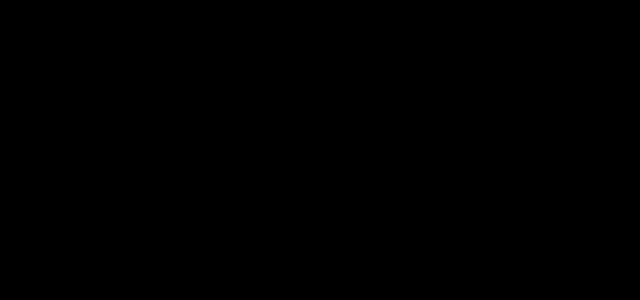
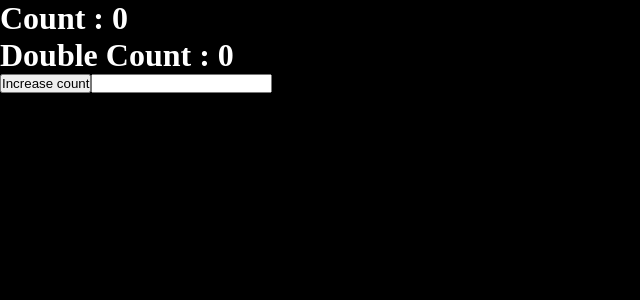
Before and after one commit to anurag9601/machine-coding-prep, a React (Vite) app: page /usememo in a window 1280 px wide. Before the commit this address had no page. Shown: the top 300 px of the page, without its empty margins (0-640 px from the left). Built offline with nearby package versions, Linux system fonts and the light colour scheme.

Commit message:
create usememo custom hook

```diff
--- a/src/App.tsx
+++ b/src/App.tsx
@@ -8,6 +8,7 @@ import NestedComment from "./NestedComments/NestedComment";
 import TrafficLight from "./TrafficLight/TrafficLight";
 import ScrollProgress from "./ScrollProgress/ScrollProgress";
 import DragDrop from "./DragDrop/DragDrop";
+import UseMemo from "./UseMemo/UseMemo";
 
 function App() {
   return (
@@ -24,6 +25,7 @@ function App() {
         <Route path="/traffic-light" element={<TrafficLight />} />
         <Route path="/scroll-progress" element={<ScrollProgress />} />
         <Route path="/drag-drop" element={<DragDrop />} />
+        <Route path="/usememo" element={<UseMemo />} />
       </Routes>
     </div>
   );
--- /dev/null
+++ b/src/UseMemo/UseMemo.tsx
@@ -0,0 +1,40 @@
+import React from "react";
+import useMemoCustomHook from "../hooks/UseMemoCustomHook";
+
+function doubleCountFunction(num: number) {
+  console.log("Expensive call is happening...");
+  for (let i = 0; i < 100000; i++) {}
+  return num * 2;
+}
+
+const UseMemo = () => {
+  const [input, setInput] = React.useState<string>("");
+  const [count, setCount] = React.useState<number>(0);
+
+  const doubleCount: number = useMemoCustomHook(
+    () => doubleCountFunction(count),
+    [count]
+  );
+
+  return (
+    <div style={{ color: "#fff" }}>
+      <h1>Count : {count}</h1>
+      <h1>Double Count : {doubleCount}</h1>
+
+      <div>
+        <button onClick={() => setCount((prev) => prev + 1)}>
+          Increase count
+        </button>
+        <input
+          type="text"
+          onChange={(e: React.ChangeEvent<HTMLInputElement>) =>
+            setInput(e.target.value)
+          }
+          value={input}
+        />
+      </div>
+    </div>
+  );
+};
+
+export default UseMemo;
--- /dev/null
+++ b/src/hooks/UseMemoCustomHook.tsx
@@ -0,0 +1,38 @@
+import { useRef } from "react";
+
+const useMemoCustomHook = (cd: Function, dependency: any[]) => {
+  const ref = useRef<any>({
+    storedData: undefined,
+    storedDependency: undefined,
+  });
+
+  if (
+    !ref.current.storedData ||
+    !bothArrayAreSame(ref.current.storedDependency, dependency)
+  ) {
+    ref.current.storedData = cd();
+    ref.current.storedDependency = dependency;
+  }
+
+  return ref.current.storedData;
+};
+
+function bothArrayAreSame(storedDependency: any[], currDependency: any[]) {
+  if (
+    !storedDependency ||
+    !currDependency ||
+    storedDependency.length !== currDependency.length
+  ) {
+    return false;
+  }
+
+  for (let i = 0; i < storedDependency.length; i++) {
+    if (storedDependency[i] !== currDependency[i]) {
+      return false;
+    }
+  }
+
+  return true;
+}
+
+export default useMemoCustomHook;
```
